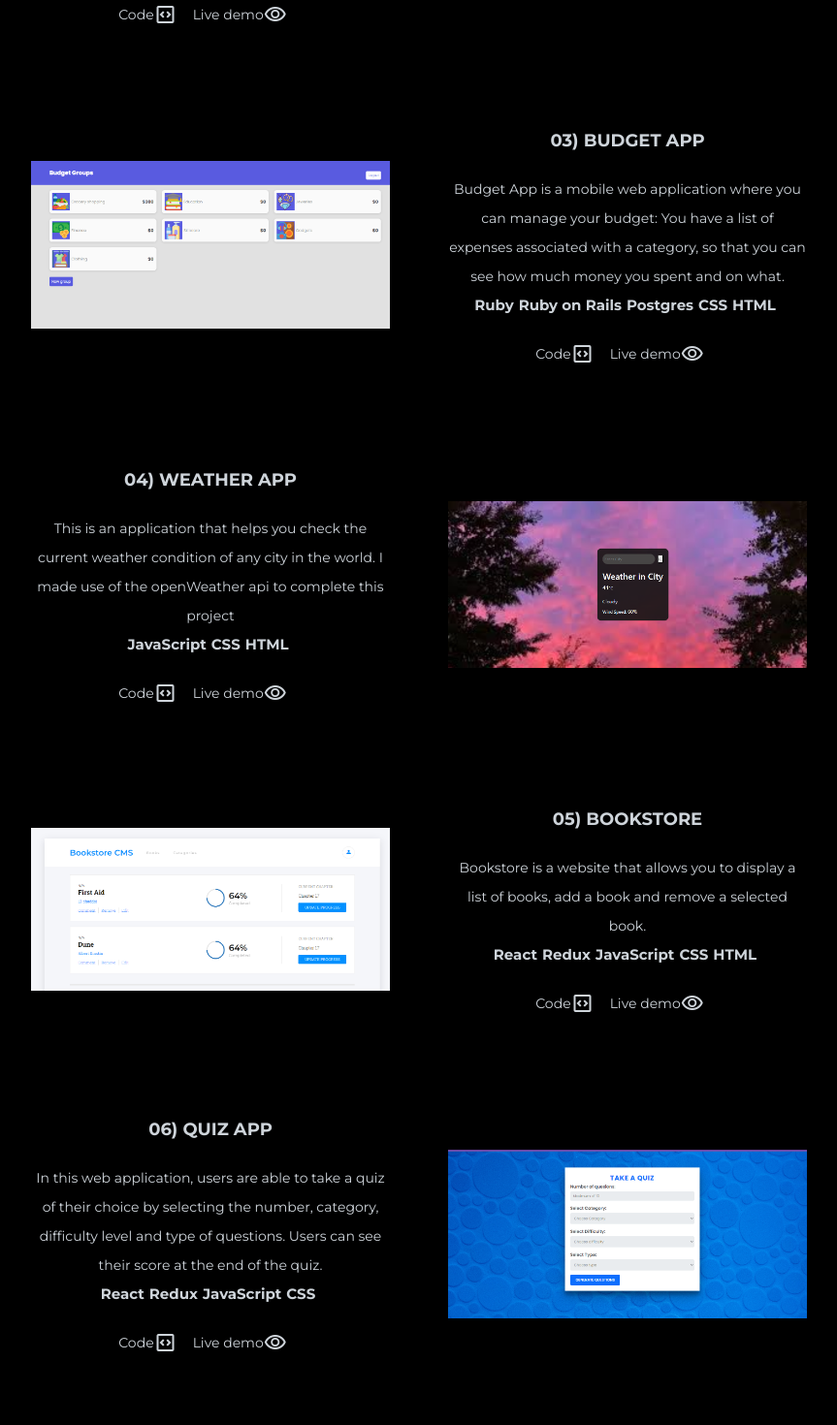
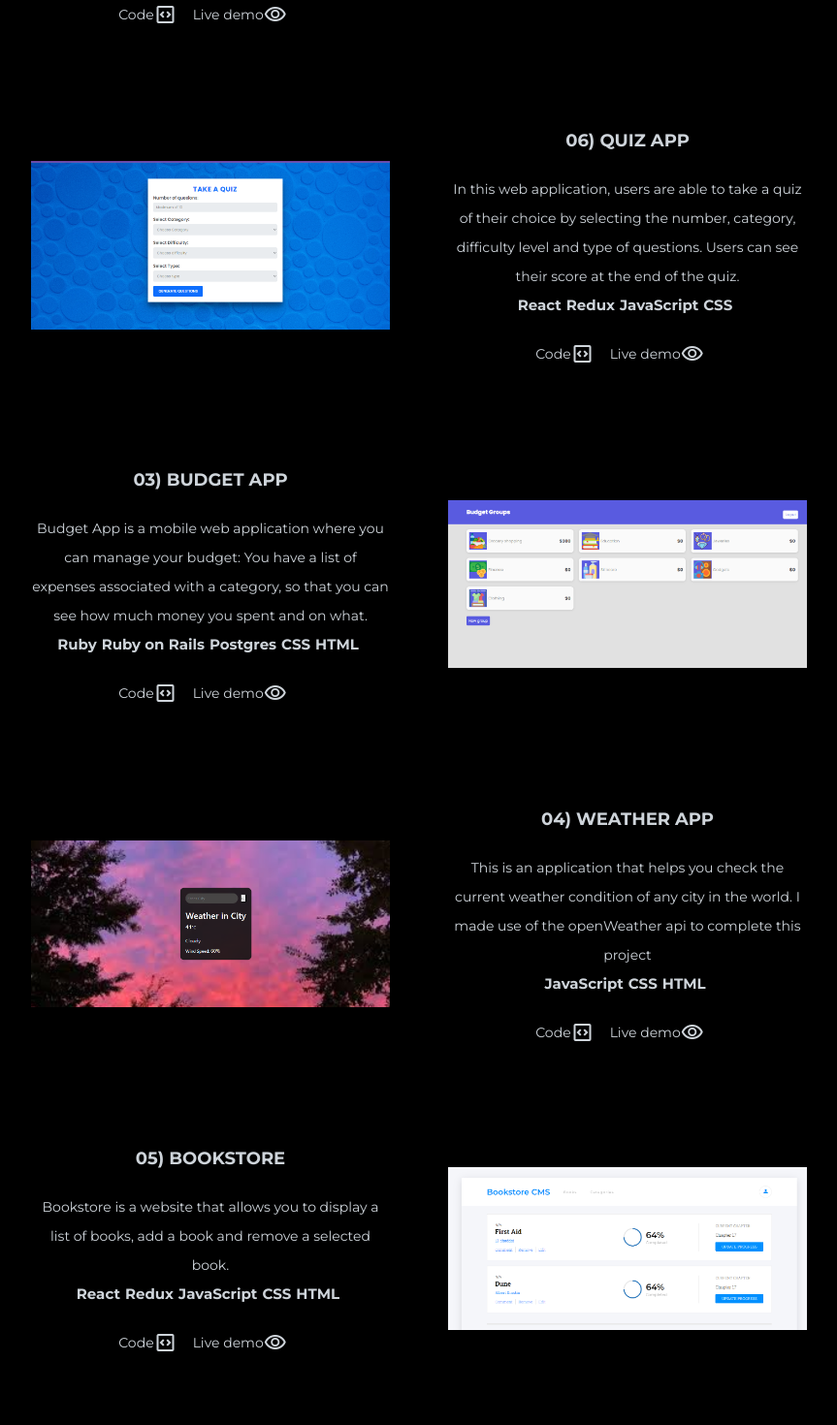
Before and after one commit to Linushaddai99/New-portfolio, a React (Vite) app: page / in a window 1280 px wide. Shown: the part 2180-3650 px from the top of the page at 97% size, without its empty margins (208-1071 px from the left). Built offline with nearby package versions, Linux system fonts and the light colour scheme.

Commit message:
Update Work.jsx

```diff
--- a/src/components/Work.jsx
+++ b/src/components/Work.jsx
@@ -14,10 +14,10 @@ const Work = () => {
         <div className="projects-div">
         <Project title={'01) COUNTRIES OF THE WORLD🌍'} img={countries} technology={['React', 'Redux', 'JavaScript', 'CSS', 'HTML']} repo={'https://github.com/Linushaddai99/Countries-Of-The-World'} demo={'https://linus-countries.netlify.app/'} about={'This is a web application where users are able to see all the countries in the world on the homepage, filter countries by region, click on a country to see more information, search for a country and toggle dark and light modes.'}/>
         <Project title={'02) NET MOVIES'} img={netMovies} technology={['JavaScript', 'CSS', 'HTML']} repo={'https://github.com/belalgamal46/Capstone-Project-2'} demo={'https://belalgamal46.github.io/Capstone-Project-2/dist/'} about={'Net Movies is a website that displays trending, comedy, action and animation movies. We get these movies and their details from an external Api. We also used an involvement Api to save the likes and comments of each movie.'}/>
+        <Project title={'06) QUIZ APP'} img={quiz} technology={['React', 'Redux', 'JavaScript', 'CSS',]} repo={'https://github.com/Linushaddai99/quiz-app'} demo={'https://quiz-app-7j3l.onrender.com/'} about={'In this web application, users are able to take a quiz of their choice by selecting the number, category, difficulty level and type of questions. Users can see their score at the end of the quiz.'}/>
         <Project title={'03) BUDGET APP'} img={budgetApp} technology={['Ruby', 'Ruby on Rails', 'Postgres', 'CSS', 'HTML']} repo={'https://github.com/Linushaddai99/Budget-app'} demo={'https://budget-application-wb4f.onrender.com/'} about={'Budget App is a mobile web application where you can manage your budget: You have a list of expenses associated with a category, so that you can see how much money you spent and on what.'}/>
         <Project title={'04) WEATHER APP'} img={weatherApp} technology={['JavaScript', 'CSS', 'HTML']} repo={'https://github.com/Linushaddai99/weather-app'} demo={'https://jisomspecial-weatherapp.netlify.app/'} about={'This is an application that helps you check the current weather condition of any city in the world. I made use of the openWeather api to complete this project'}/>
         <Project title={'05) BOOKSTORE'} img={bookstore} technology={['React', 'Redux', 'JavaScript', 'CSS', 'HTML']} repo={"https://github.com/Linushaddai99/Bookstore"} demo={'https://bookstore-n7yq.onrender.com/'} about={'Bookstore is a website that allows you to display a list of books, add a book and remove a selected book.'}/>
-        <Project title={'06) QUIZ APP'} img={quiz} technology={['React', 'Redux', 'JavaScript', 'CSS',]} repo={'https://github.com/Linushaddai99/quiz-app'} demo={'https://quiz-app-7j3l.onrender.com/'} about={'In this web application, users are able to take a quiz of their choice by selecting the number, category, difficulty level and type of questions. Users can see their score at the end of the quiz.'}/>
         </div>
     </div>
   )
```
